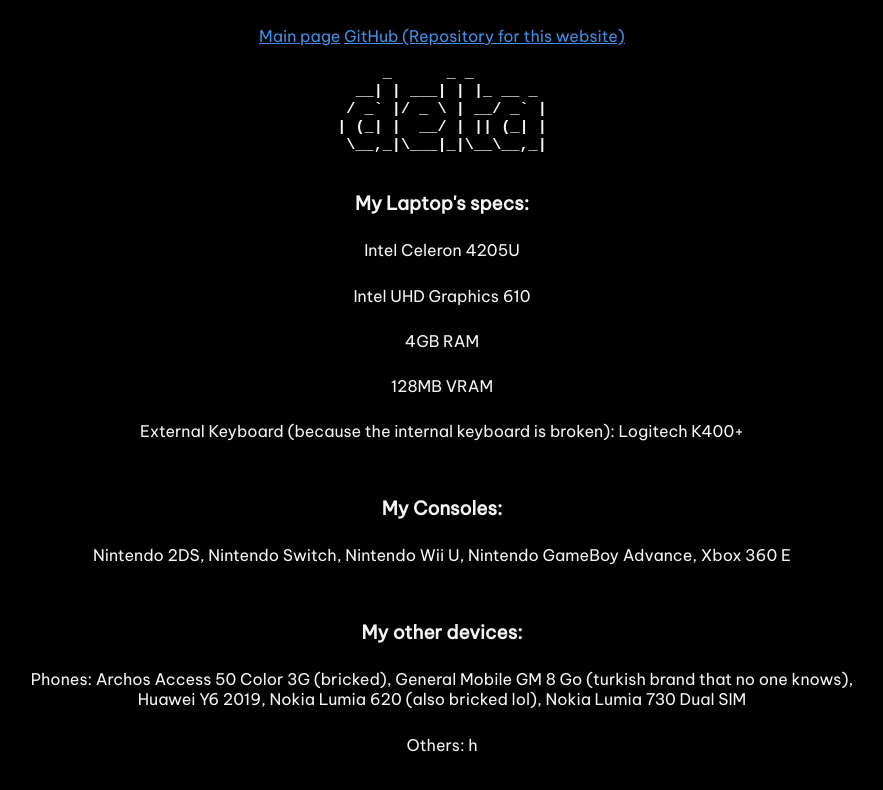
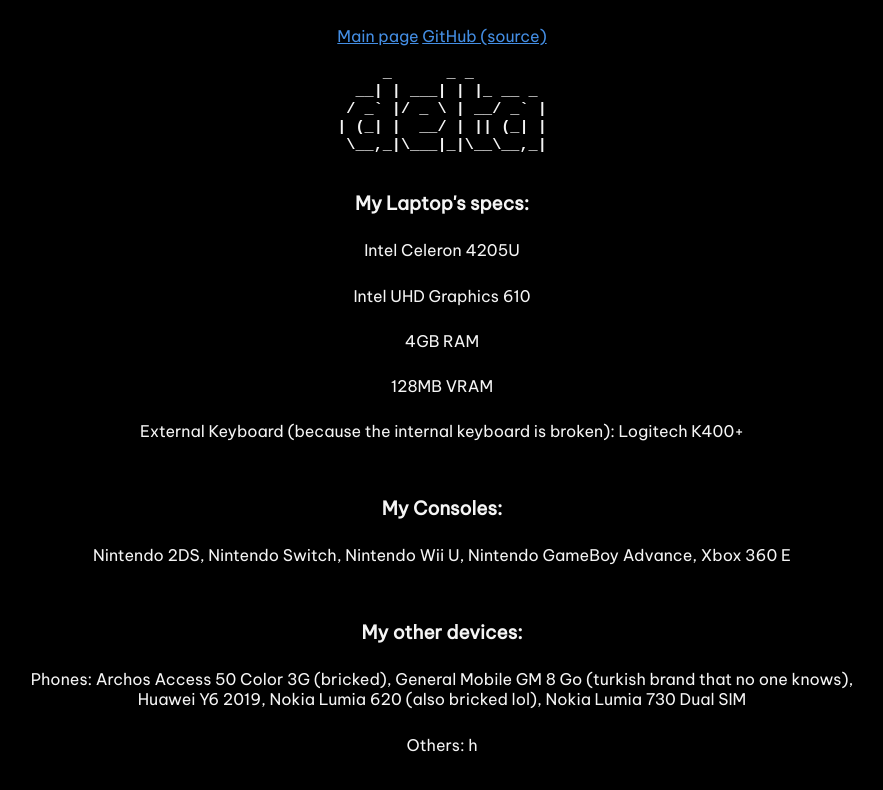
Before and after one commit to deltaALT/deltaALT.github.io, a plain HTML site: page devices.html in a window 1280 px wide. Shown: the whole page, without its empty margins (198-1081 px from the left). Drawn offline with Linux system fonts and the light colour scheme.

Commit message:
Update devices.html

```diff
--- a/devices.html
+++ b/devices.html
@@ -9,7 +9,7 @@
   </head>
   <body>
     <a href="index.html">Main page</a>
-    <a href="https://github.com/deltaALT/deltaALT.github.io">GitHub (Repository for this website)</a>
+    <a href="https://github.com/deltaALT/deltaALT.github.io">GitHub (source)</a>
       <h3><pre>
      _      _ _
   __| | ___| | |_ __ _
```
